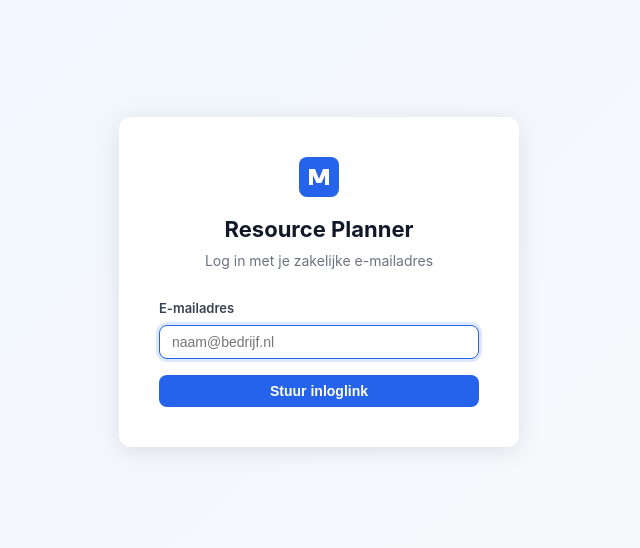
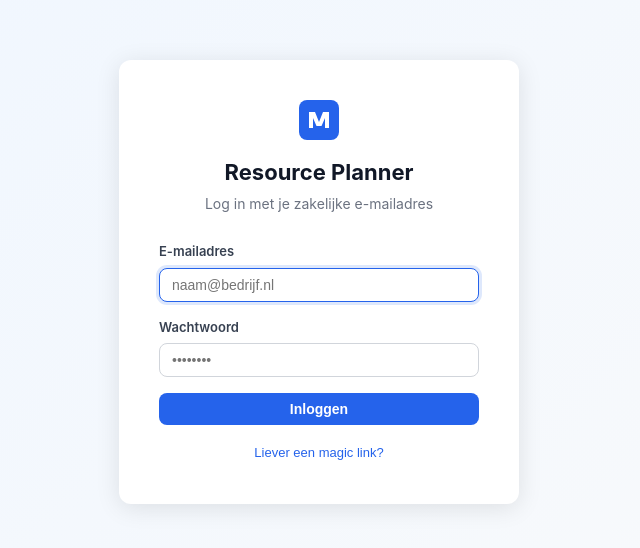
Before and after one commit to ssteenstraten-afk/resource-planner, a React (Vite) app: page /login in a window 1280 px wide. Shown: the part 118-666 px from the top of the page, without its empty margins (321-961 px from the left). Built offline with nearby package versions, Linux system fonts and the light colour scheme; no server answers.

Commit message:
Add password login

```diff
--- a/src/pages/Login.tsx
+++ b/src/pages/Login.tsx
@@ -1,8 +1,12 @@
 import { useState } from 'react'
 import { supabase } from '../lib/supabase'
 
+type Modus = 'wachtwoord' | 'magiclink'
+
 export function Login() {
   const [email, setEmail] = useState('')
+  const [wachtwoord, setWachtwoord] = useState('')
+  const [modus, setModus] = useState<Modus>('wachtwoord')
   const [verzonden, setVerzonden] = useState(false)
   const [fout, setFout] = useState<string | null>(null)
   const [laden, setLaden] = useState(false)
@@ -12,17 +16,17 @@ export function Login() {
     setLaden(true)
     setFout(null)
 
-    const { error } = await supabase.auth.signInWithOtp({
-      email,
-      options: {
-        emailRedirectTo: `${window.location.origin}/auth/callback`,
-      },
-    })
-
-    if (error) {
-      setFout(error.message)
+    if (modus === 'wachtwoord') {
+      const { error } = await supabase.auth.signInWithPassword({ email, password: wachtwoord })
+      if (error) setFout(error.message)
+      // AuthCallback niet nodig — useAuth pikt de sessie automatisch op
     } else {
-      setVerzonden(true)
+      const { error } = await supabase.auth.signInWithOtp({
+        email,
+        options: { emailRedirectTo: `${window.location.origin}/auth/callback` },
+      })
+      if (error) setFout(error.message)
+      else setVerzonden(true)
     }
     setLaden(false)
   }
@@ -64,9 +68,35 @@ export function Login() {
                 className="form-invoer"
               />
             </div>
+
+            {modus === 'wachtwoord' && (
+              <div className="form-veld">
+                <label htmlFor="wachtwoord">Wachtwoord</label>
+                <input
+                  id="wachtwoord"
+                  type="password"
+                  value={wachtwoord}
+                  onChange={e => setWachtwoord(e.target.value)}
+                  placeholder="••••••••"
+                  required
+                  className="form-invoer"
+                />
+              </div>
+            )}
+
             {fout && <div className="form-fout">{fout}</div>}
+
             <button type="submit" className="btn-primair btn-volledig" disabled={laden}>
-              {laden ? 'Versturen...' : 'Stuur inloglink'}
+              {laden ? 'Inloggen...' : modus === 'wachtwoord' ? 'Inloggen' : 'Stuur inloglink'}
+            </button>
+
+            <button
+              type="button"
+              className="btn-tekst"
+              style={{ textAlign: 'center', width: '100%' }}
+              onClick={() => { setModus(m => m === 'wachtwoord' ? 'magiclink' : 'wachtwoord'); setFout(null) }}
+            >
+              {modus === 'wachtwoord' ? 'Liever een magic link?' : 'Inloggen met wachtwoord'}
             </button>
           </form>
         )}
```
